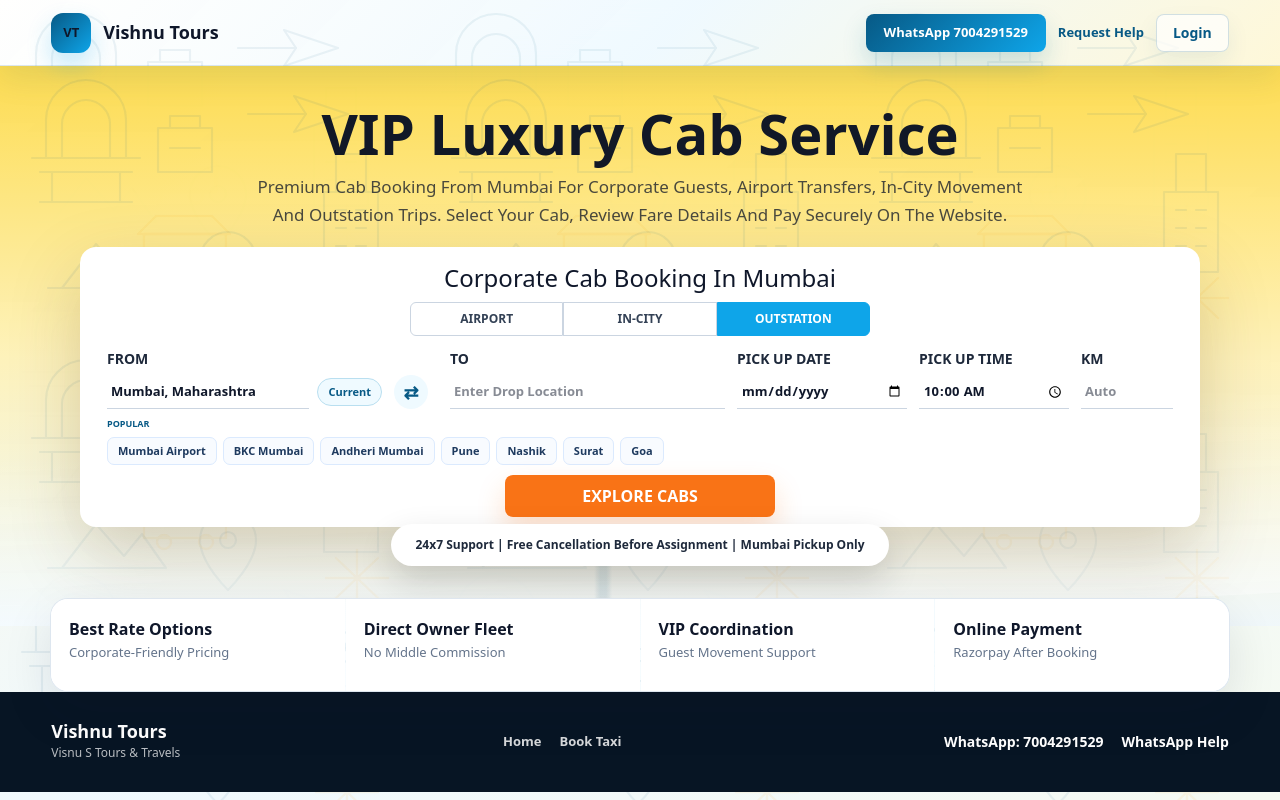
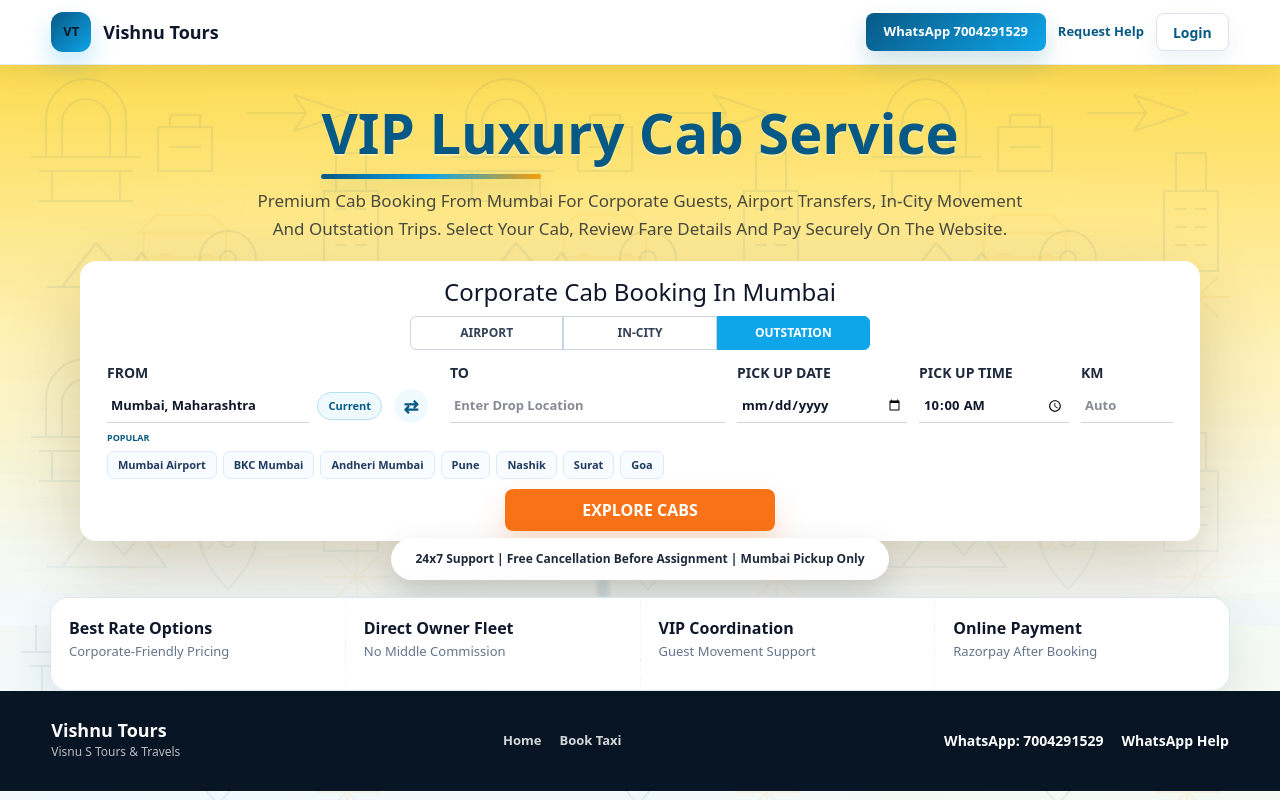
Before and after one commit to 9097881689/vishnu-tours, a Next.js app: page / in a window 1280 px wide. Built offline with nearby package versions, Linux system fonts and the light colour scheme.

Commit message:
Restore clean main menu styling

```diff
--- a/app/globals.css
+++ b/app/globals.css
@@ -4245,14 +4245,11 @@
   position: sticky;
   top: 0;
   z-index: 40;
-  background:
-    var(--homepage-pattern),
-    linear-gradient(135deg, rgba(255, 255, 255, 0.94), rgba(239, 249, 255, 0.92) 52%, rgba(255, 247, 214, 0.92));
-  background-size: 420px 280px, auto;
-  color: #ffffff;
-  border-bottom: 1px solid rgba(7, 89, 133, 0.14);
-  box-shadow: 0 12px 32px rgba(7, 89, 133, 0.1);
-  backdrop-filter: blur(16px);
+  background: #ffffff;
+  color: #0f172a;
+  border-bottom: 1px solid rgba(0, 0, 0, 0.08);
+  box-shadow: 0 8px 26px rgba(0, 0, 0, 0.08);
+  backdrop-filter: none;
 }
 
 .top-strip span {
@@ -4261,8 +4258,9 @@
 
 .main-menu {
   justify-content: space-between;
-  min-height: 66px;
-  padding-block: 10px;
+  min-height: auto;
+  padding-top: 12px;
+  padding-bottom: 12px;
   color: #0f172a;
 }
 
@@ -4294,10 +4292,28 @@
 }
 
 .main-menu .login-button {
-  background: rgba(255, 255, 255, 0.72);
-  border-color: rgba(7, 89, 133, 0.18);
+  background: #ffffff;
+  border-color: #dbe4ee;
   color: #075985;
   box-shadow: 0 10px 22px rgba(7, 89, 133, 0.08);
+}
+
+.hero-content:has(.savaari-booking-panel) h1 {
+  display: inline-block;
+  width: fit-content;
+  color: #075985;
+  text-shadow: 0 2px 0 rgba(255, 255, 255, 0.35);
+}
+
+.hero-content:has(.savaari-booking-panel) h1::after {
+  content: "";
+  display: block;
+  width: min(220px, 58%);
+  height: 5px;
+  margin-top: 10px;
+  border-radius: 999px;
+  background: linear-gradient(90deg, #075985, #0ea5e9 50%, #f59e0b);
+  box-shadow: 0 8px 18px rgba(7, 89, 133, 0.16);
 }
 
 .hero {
@@ -4335,12 +4351,9 @@
 
   .top-strip {
     gap: 8px;
-    min-height: 58px;
+    min-height: auto;
     padding-inline: 12px;
-    background:
-      var(--homepage-pattern),
-      linear-gradient(135deg, rgba(255, 255, 255, 0.94), rgba(239, 249, 255, 0.92));
-    background-size: 300px 200px, auto;
+    background: #ffffff;
   }
 
   .main-menu .header-actions {
```
